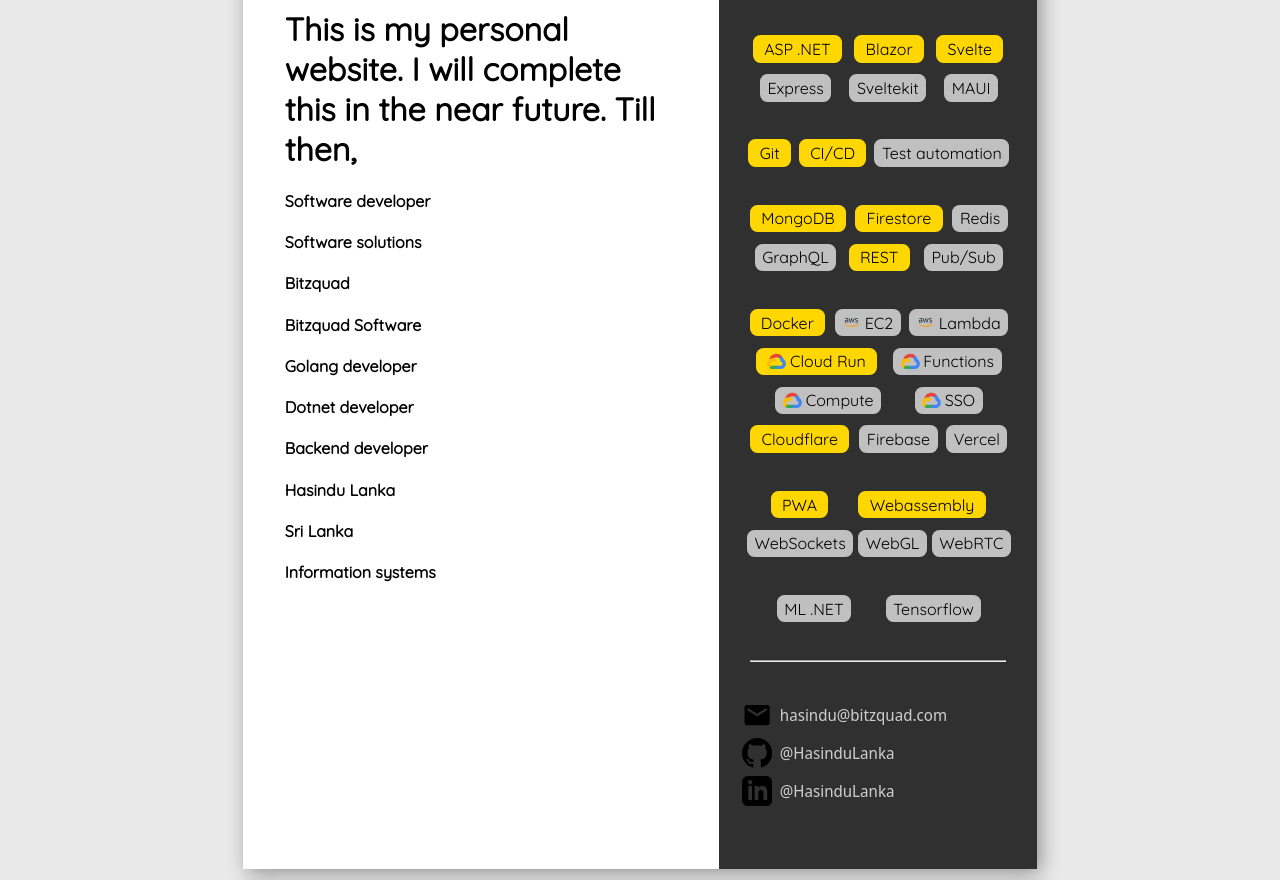
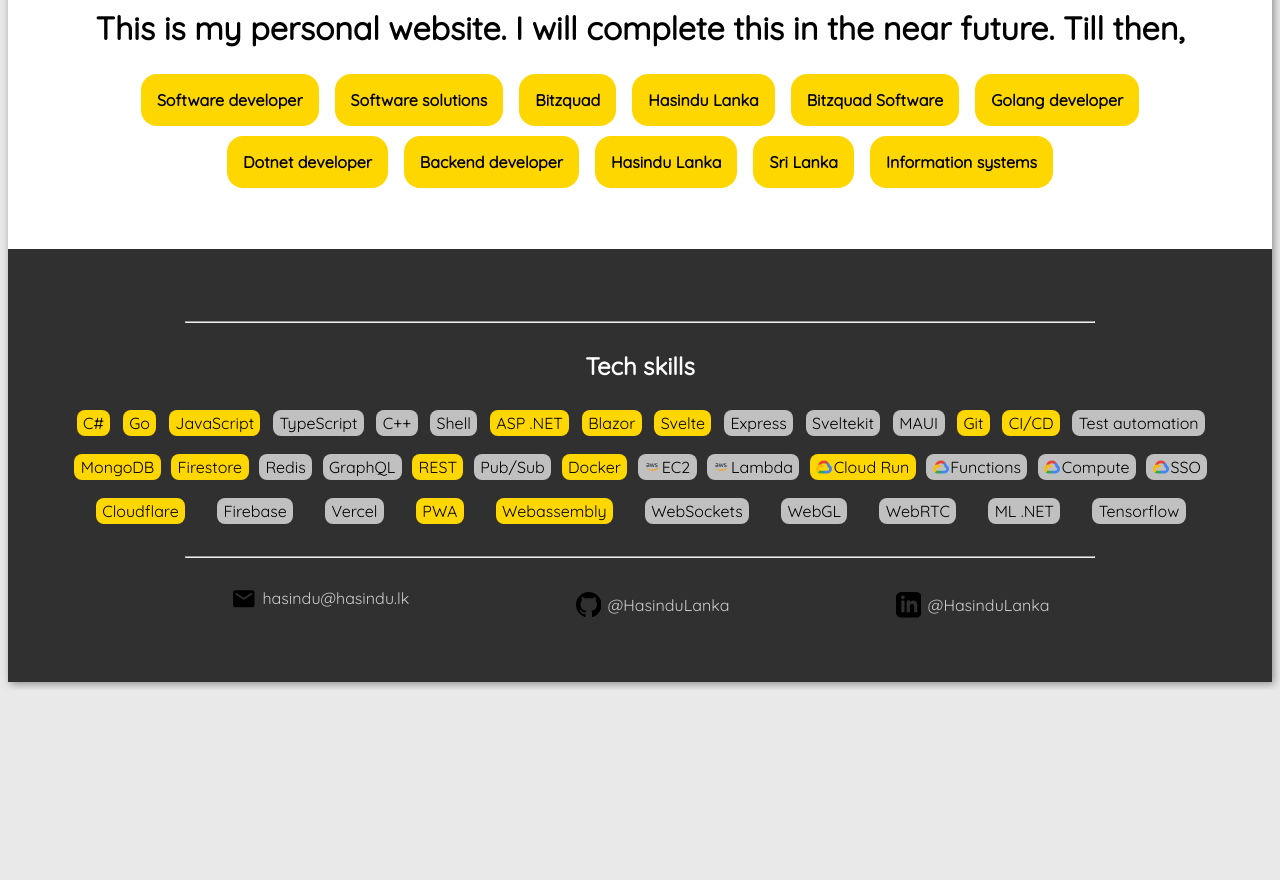
Before and after one commit to HasinduLanka/hasindu.lk, a plain HTML site: page index.html in a window 1280 px wide. Shown: the part 262-1142 px from the top of the page. After the commit the page ends 952 px from the top, so only its background shows below. Drawn offline with Linux system fonts and the light colour scheme.

Commit message:
Mobile friendly

```diff
--- a/index.html
+++ b/index.html
@@ -78,14 +78,31 @@
             align-items: center;
             justify-content: space-evenly;
             flex-wrap: wrap;
-            margin-top: 0.7cm;
+            margin-top: 0.7rem;
             font-family: 'Quicksand', sans-serif;
         }
 
 
+        h4 {
+            background-color: gold;
+            color: black;
+            border-radius: 1rem;
+            padding-top: 1rem;
+            padding-bottom: 1rem;
+            padding-left: 1rem;
+            padding-right: 1rem;
+            margin-top: 0.3rem;
+            margin-bottom: 0.3rem;
+            margin-left: 0.5rem;
+            margin-right: 0.5rem;
+            display: flex;
+            align-items: center;
+        }
+
+
         .margin6 {
-            margin-left: 0.6cm;
-            margin-right: 0.6cm;
+            margin-left: 0.6rem;
+            margin-right: 0.6rem;
         }
 
         .link {
@@ -98,14 +115,13 @@
         .gold-skill {
             background-color: gold;
             color: black;
-            border-radius: 0.2cm;
-            padding-top: 0.1cm;
-            padding-bottom: 0.1cm;
-            padding-left: 0.3cm;
-            padding-right: 0.3cm;
-            margin-top: 0.3cm;
-            margin-left: 0.04cm;
-            margin-right: 0.04cm;
+            border-radius: 0.5rem;
+            padding-top: 0.2rem;
+            padding-bottom: 0.2rem;
+            padding-left: 0.4rem;
+            padding-right: 0.4rem;
+            margin-top: 0.6rem;
+            margin-left: 0.1rem;
             display: flex;
             align-items: center;
         }
@@ -113,37 +129,35 @@
         .silver-skill {
             background-color: silver;
             color: black;
-            border-radius: 0.2cm;
-            padding-top: 0.1cm;
-            padding-bottom: 0.1cm;
-            padding-left: 0.2cm;
-            padding-right: 0.2cm;
-            margin-top: 0.3cm;
-            margin-left: 0.05cm;
+            border-radius: 0.5rem;
+            padding-top: 0.2rem;
+            padding-bottom: 0.2rem;
+            padding-left: 0.4rem;
+            padding-right: 0.4rem;
+            margin-top: 0.6rem;
+            margin-left: 0.1rem;
             display: flex;
             align-items: center;
         }
 
         .a4 {
-            width: 21cm;
-            height: 29.7cm;
+            max-width: 100rem;
             margin-left: auto;
             margin-right: auto;
             background-color: rgb(255, 255, 255);
-            display: flex;
-            box-shadow: 0.1cm 0.1cm 0.5cm rgb(141, 141, 141);
-            margin-bottom: 0.5cm;
+            box-shadow: 0.1rem 0.1rem 0.5rem rgb(141, 141, 141);
+            margin-bottom: 0.5rem;
         }
 
         .prof-proj {
-            font-size: 0.55cm;
+            font-size: 0.55rem;
         }
 
         .prof-proj-sep {
-            border-left: 0.1cm solid rgb(48, 48, 48);
-            margin-left: 0.3cm;
-            margin-right: 0.3cm;
-            height: 1.5cm;
+            border-left: 0.1rem solid rgb(48, 48, 48);
+            margin-left: 0.3rem;
+            margin-right: 0.3rem;
+            height: 1.5rem;
         }
 
         .prof-proj-desc {
@@ -156,16 +170,16 @@
 <body style="background-color: rgb(233, 233, 233); ">
     <div class="a4 txt">
 
-        <div style="width: 60%;">
+        <div>
             <div
-                style="margin-top: 0.8cm; margin-bottom: 0.5cm; margin-left: 0.6cm; margin-right: 0.6cm; padding: 0.5cm;">
+                style="margin-top: 0.8rem; margin-bottom: 0.5rem; margin-left: 0.6rem; margin-right: 0.6rem; padding: 3rem;">
 
                 <div>
-                    <h1 style="font-size: 1.3cm; text-align: left;">
+                    <h1 style="font-size: 4rem; text-align: center;">
                         Hasindu Lanka
                     </h1>
 
-                    <p style="text-align: justify;">
+                    <p style="text-align: center;">
                         Self-taught developer with a passion for software engineering. Diligent of actively exploring
                         and
                         learning new technology to solve real-world problems.
@@ -173,11 +187,13 @@
                 </div>
 
 
+                <h1 style="text-align: center;">
+                    This is my personal website. I will complete this in the near future. Till then,
+                </h1>
 
-                <div>
-                    <h1>
-                        This is my personal website. I will complete this in the near future. Till then,
-                    </h1>
+                <div
+                    style="display: flex; flex-wrap: wrap; align-items: center; margin-left: auto; margin-right: auto; justify-content: center; ">
+
                     <h4>
                         Software developer
                     </h4>
@@ -186,6 +202,9 @@
                     </h4>
                     <h4>
                         Bitzquad
+                    </h4>
+                    <h4>
+                        Hasindu Lanka
                     </h4>
                     <h4>
                         Bitzquad Software
@@ -214,17 +233,26 @@
 
         </div>
 
-        <div style="width: 40%; background-color: rgb(48, 48, 48); color:white; display: flex; flex-flow: column; ">
-            <div style="margin-top: 2cm;" class="margin6">
-            </div>
+        <div style="background-color: rgb(48, 48, 48);
+            color:white; display:
+            flex; flex-flow: column;
+            padding-top: 4rem; padding-bottom: 4rem;
+            padding-left: 4rem; padding-right: 4rem;
+             ">
 
             <hr style="width: 80%;">
 
-            <div style=" margin-top: 0.1cm; " class="margin6">
+            <div>
                 <h2 style="text-align: center;">
                     Tech skills
                 </h2>
-                <div class="skill-set">
+                <div style="display:flex; flex-flow: row;
+                            justify-content: space-evenly;
+                            flex-wrap:  wrap;
+                            grid-gap: 0.5rem;
+                            justify-content: space-evenly;
+                            margin-top: 0.7rem;
+                            font-family: 'Quicksand', sans-serif;">
 
                     <span class="gold-skill">
                         C#
@@ -246,9 +274,6 @@
                         Shell
                     </span>
 
-                </div>
-
-                <div class="skill-set">
 
                     <span class="gold-skill">
                         ASP .NET
@@ -269,11 +294,6 @@
                     <span class="silver-skill">
                         MAUI
                     </span>
-
-                </div>
-
-                <div class="skill-set">
-
                     <span class="gold-skill">
                         Git
                     </span>
@@ -284,9 +304,6 @@
                         Test automation
                     </span>
 
-                </div>
-
-                <div class="skill-set">
 
                     <span class="gold-skill">
                         MongoDB
@@ -308,43 +325,40 @@
                         Pub/Sub
                     </span>
 
-                </div>
-
-                <div class="skill-set">
 
                     <span class="gold-skill">
                         Docker
                     </span>
                     <span class="silver-skill">
-                        <svg style="width: 0.5cm; height: 0.5cm; margin-right: 0.1cm;" version="2.0">
+                        <svg style="width: 1rem; height: 1rem; margin-right: 0.1rem;" version="2.0">
                             <use href="#aws" />
                         </svg>
                         EC2
                     </span>
                     <span class="silver-skill">
-                        <svg style="width: 0.5cm; height: 0.5cm; margin-right: 0.1cm;" version="2.0">
+                        <svg style="width: 1rem; height: 1rem; margin-right: 0.1rem;" version="2.0">
                             <use href="#aws" />
                         </svg>
                         Lambda
                     </span>
 
                     <span class="gold-skill">
-                        <svg style="width: 0.5cm; height: 0.5cm; margin-right: 0.1cm;" version="2.0">
+                        <svg style="width: 1rem; height: 1rem; margin-right: 0.1rem;" version="2.0">
                             <use href="#gcloud" />
                         </svg> Cloud Run
                     </span>
                     <span class="silver-skill">
-                        <svg style="width: 0.5cm; height: 0.5cm; margin-right: 0.1cm;" version="2.0">
+                        <svg style="width: 1rem; height: 1rem; margin-right: 0.1rem;" version="2.0">
                             <use href="#gcloud" />
                         </svg> Functions
                     </span>
                     <span class="silver-skill">
-                        <svg style="width: 0.5cm; height: 0.5cm; margin-right: 0.1cm;" version="2.0">
+                        <svg style="width: 1rem; height: 1rem; margin-right: 0.1rem;" version="2.0">
                             <use href="#gcloud" />
                         </svg> Compute
                     </span>
                     <span class="silver-skill">
-                        <svg style="width: 0.5cm; height: 0.5cm; margin-right: 0.1cm;" version="2.0">
+                        <svg style="width: 1rem; height: 1rem; margin-right: 0.1rem;" version="2.0">
                             <use href="#gcloud" />
                         </svg> SSO
                     </span>
@@ -358,11 +372,6 @@
                     <span class="silver-skill">
                         Vercel
                     </span>
-
-                </div>
-
-
-                <div class="skill-set">
 
 
                     <span class="gold-skill">
@@ -380,10 +389,6 @@
                     <span class="silver-skill">
                         WebRTC
                     </span>
-                </div>
-
-
-                <div class="skill-set">
 
                     <span class="silver-skill">
                         ML .NET
@@ -393,50 +398,61 @@
                     </span>
 
                 </div>
+
             </div>
 
-            <hr style="width: 80%; margin-top: 1cm; margin-bottom: 1cm; ">
+            <hr style="width: 80%; margin-top: 2rem; margin-bottom: 1rem; ">
 
-            <div class="margin6">
+            <div style="display:flex; flex-flow: row;
+            justify-content: space-evenly;
+            flex-wrap:  wrap;
+            grid-gap: 0.5rem;
+            justify-content: space-evenly;
+            margin-top: 0.7rem;
+            font-family: 'Quicksand', sans-serif;">
                 <div>
                     <div class="flex-row">
-                        <svg xmlns="http://www.w3.org/2000/svg" viewBox="0 0 24 24" style="width: 0.8cm;"
+                        <svg xmlns="http://www.w3.org/2000/svg" viewBox="0 0 24 24" style="width: 1.6rem;"
                             fill="#000000">
                             <path d="M0 0h24v24H0V0z" fill="none" />
                             <path
                                 d="M20 4H4c-1.1 0-1.99.9-1.99 2L2 18c0 1.1.9 2 2 2h16c1.1 0 2-.9 2-2V6c0-1.1-.9-2-2-2zm-.4 4.25l-7.07 4.42c-.32.2-.74.2-1.06 0L4.4 8.25c-.25-.16-.4-.43-.4-.72 0-.67.73-1.07 1.3-.72L12 11l6.7-4.19c.57-.35 1.3.05 1.3.72 0 .29-.15.56-.4.72z" />
                         </svg>
-                        <span style="margin-left: 0.2cm;" class="link"> hasindu@bitzquad.com </span>
+                        <span style="margin-left: 0.4rem;" class="link"> hasindu@hasindu.lk </span>
                     </div>
 
                 </div>
-                <div style="margin-top: 0.2cm;">
+                <div style="margin-top: 0.4rem;">
                     <div class="flex-row">
-                        <svg style="width: 0.8cm; height: 0.8cm" version="2.0">
+                        <svg style="width: 1.6rem; height: 1.6rem" version="2.0">
                             <use href="#github" />
                         </svg>
-                        <span style="margin-left: 0.2cm;"><a class="link" href="https://github.com/hasindulanka">
+                        <span style="margin-left: 0.4rem;"><a class="link" href="https://github.com/hasindulanka">
                                 @HasinduLanka</a>
                         </span>
                     </div>
 
                 </div>
-                <div style="margin-top: 0.2cm;">
+                <div style="margin-top: 0.4rem;">
                     <div class="flex-row">
-                        <svg xmlns="http://www.w3.org/2000/svg" viewBox="0 0 24 24" style="width: 0.8cm">
+                        <svg xmlns="http://www.w3.org/2000/svg" viewBox="0 0 24 24" style="width: 1.6rem">
                             <path
                                 d="M19 0h-14c-2.761 0-5 2.239-5 5v14c0 2.761 2.239 5 5 5h14c2.762 0 5-2.239 5-5v-14c0-2.761-2.238-5-5-5zm-11 19h-3v-11h3v11zm-1.5-12.268c-.966 0-1.75-.79-1.75-1.764s.784-1.764 1.75-1.764 1.75.79 1.75 1.764-.783 1.764-1.75 1.764zm13.5 12.268h-3v-5.604c0-3.368-4-3.113-4 0v5.604h-3v-11h3v1.765c1.396-2.586 7-2.777 7 2.476v6.759z" />
                         </svg>
-                        <span style="margin-left: 0.2cm;"><a class="link"
+                        <span style="margin-left: 0.4rem;"><a class="link"
                                 href="https://www.linkedin.com/in/hasindulanka/">
                                 @HasinduLanka</a>
                         </span>
                     </div>
+                </div>
 
-                </div>
             </div>
+        </div>
 
-        </div>
+
+
+
+    </div>
     </div>
 
     <div class="txt a4">
```
